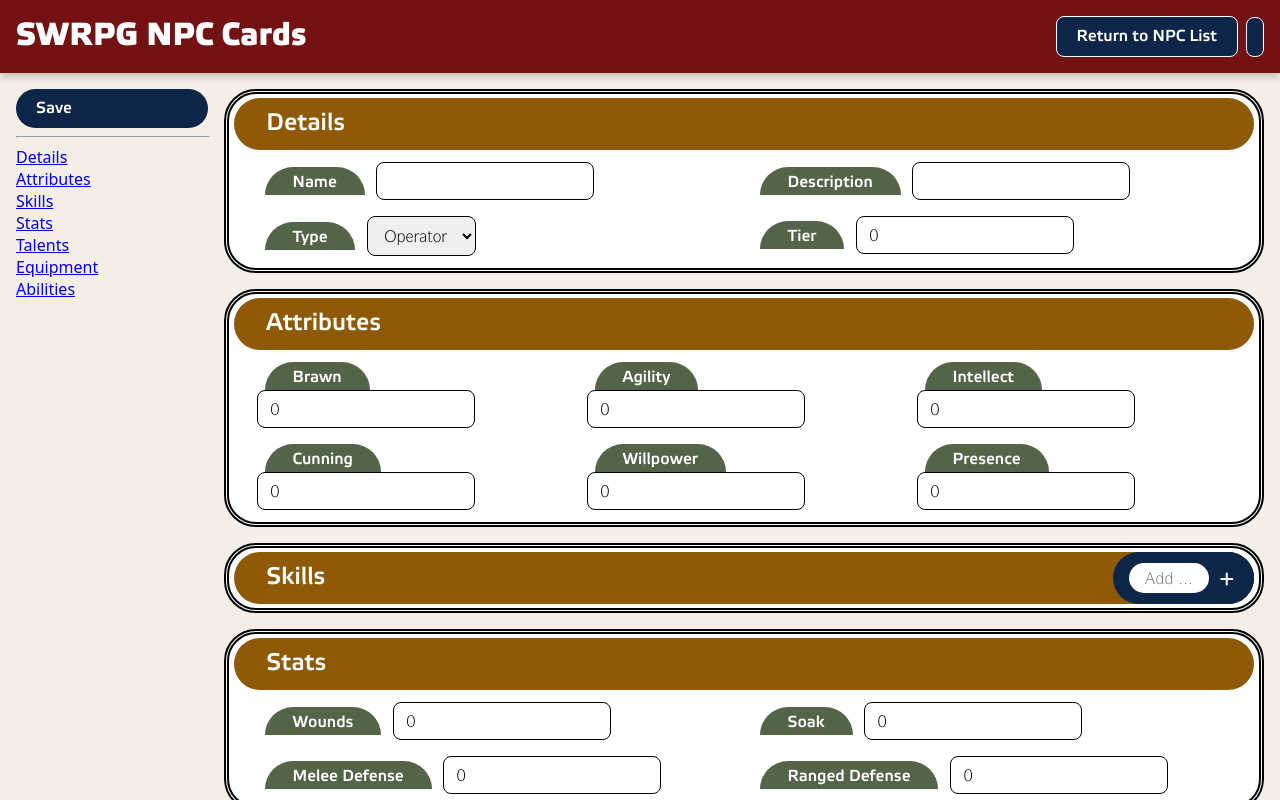
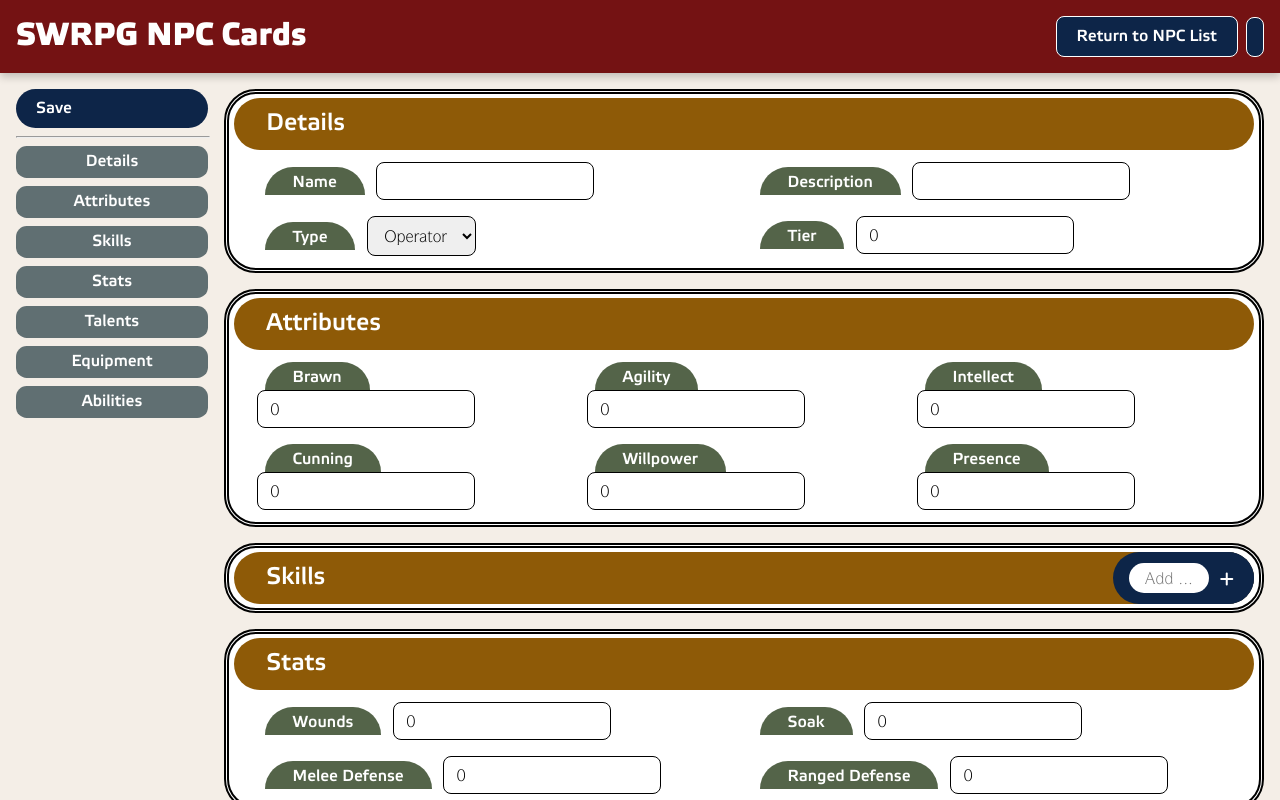
Before and after one commit to vlemoine/swrpg-cards, a SvelteKit app: page /editor in a window 1280 px wide. Both pictures are taken after a click on the button "Add NPC". Shown: the top 800 px of the page. Built offline with nearby package versions, Linux system fonts and the light colour scheme; some icons are missing.

Commit message:
textarea and section styling

```diff
--- /dev/null
+++ b/src/lib/common/FormTextarea.svelte
@@ -0,0 +1,49 @@
+<script lang="ts">
+	interface Props {
+		short?: boolean;
+		title: string;
+		value: unknown;
+	}
+
+	let { short, title,  value = $bindable('') }: Props = $props();
+	const id = $derived(`${title}-input`);
+	const classes = ['text-field'];
+	$effect(() => {
+		if (short) classes.push('short');
+	});
+</script>
+
+<div class={classes.join(' ')}>
+	<label for={id}>{title}</label>
+	<textarea bind:value {id}></textarea>
+</div>
+
+<style>
+	.text-field {
+		font-size: 1rem;
+		label {
+			background: var(--gray);
+			border-radius: 2rem 2rem 0 0;
+			color: #fff;
+			corner-shape: bevel;
+			font: 1rem/1 'Elektra Medium Pro';
+			margin: 0 calc(1rem / 16 * 7.5);
+			padding: 0.5rem 1.75rem 0.25rem;
+			display: inline-block;
+		}
+		textarea {
+			border-radius: 0.5rem;
+			border: calc(1rem / 32 * 3) solid #000;
+			corner-shape: bevel;
+			font-size: 1rem;
+			padding: 0.5rem 0.75rem;
+			width: stretch;
+			font: 1rem 'ITC Symbol Book';
+			field-sizing: content;
+			&:focus {
+				box-shadow: var(--outline);
+				outline: none;
+			}
+		}
+	}
+</style>
--- a/src/lib/common/button.svelte
+++ b/src/lib/common/button.svelte
@@ -9,11 +9,12 @@
 		color?: string;
 		type?: 'button' | 'submit' | 'reset' | null;
 		title?: string;
+		center?: boolean;
 	}
-	let { children, onclick, hex, color, type = 'button', title }: Props = $props();
+	let { children, onclick, hex, color, type = 'button', title, center }: Props = $props();
 </script>
 
-<button {type} {onclick} class:hex style:--button-color={color} {title}
+<button {type} {onclick} class:hex class:center style:--button-color={color} {title}
 	><span>{@render children()}</span></button
 >
 
@@ -33,6 +34,9 @@
 			border-radius: 0.5rem;
 			border: 1px solid white;
 		}
+		&.center {
+			justify-content: center;
+		}
 		&:hover {
 			background-color: color-mix(in oklab, var(--button-color, var(--navy)), white 10%);
 		}
--- a/src/routes/editor/CardForm.svelte
+++ b/src/routes/editor/CardForm.svelte
@@ -1,12 +1,13 @@
 <script lang="ts">
 	import Button from '$lib/common/Button.svelte';
+	import FormDatalist from '$lib/common/FormDatalist.svelte';
+	import FormInput from '$lib/common/FormInput.svelte';
+	import FormSelect from '$lib/common/FormSelect.svelte';
 	import { attributes, npcTypes, ranges, skills, weaponTypes } from '$lib/data/objects';
-	import Dice from '../Dice.svelte';
-	import FormSelect from '$lib/common/FormSelect.svelte';
 	import { NPC, Weapon, type Skill } from '$lib/data/types';
 	import Section from './Section.svelte';
-	import FormDatalist from '$lib/common/FormDatalist.svelte';
-	import FormInput from '$lib/common/FormInput.svelte';
+	import Dice from '../Dice.svelte';
+	import FormTextarea from '$lib/common/FormTextarea.svelte';
 
 	let { editData = $bindable(new NPC()), onSave = () => {} } = $props();
 	let EditData = $state(editData);
@@ -64,19 +65,47 @@
 			weapons: [...(EditData.weapons || []), new Weapon()]
 		};
 	};
+
+	let activeId: string | null = $state(null);
+	// onMount(() => {
+	// 	const sections = document.querySelectorAll('section[id]');
+	// 	const obs = new IntersectionObserver(
+	// 		(entries) => {
+	// 			// pick the most visible entry (or the first intersecting)
+	// 			let visible = Array.from(entries)
+	// 				.filter((e) => e.isIntersecting)
+	// 				.sort((a, b) => b.intersectionRatio - a.intersectionRatio)[0];
+	// 			if (visible) activeId = visible.target.id;
+	// 		},
+	// 		{
+	// 			rootMargin: '80px 0px 0px 0px',
+	// 			scrollMargin: '0px 0px -25% 0px',
+	// 			threshold: 0.5
+	// 		}
+	// 	);
+	// 	sections.forEach((s) => obs.observe(s));
+	// 	onDestroy(() => obs.disconnect());
+	// });
+	const sections = [
+		'Details',
+		'Attributes',
+		'Skills',
+		'Stats',
+		'Talents',
+		'Equipment',
+		'Abilities'
+	];
 </script>
 
 <div class="editor">
 	<aside class="form-sidebar">
 		<Button onclick={() => onSave(EditData)}>Save</Button>
 		<hr />
-		<a href="#details">Details</a>
-		<a href="#attributes">Attributes</a>
-		<a href="#skills">Skills</a>
-		<a href="#stats">Stats</a>
-		<a href="#talents">Talents</a>
-		<a href="#equipment">Equipment</a>
-		<a href="#abilities">Abilities</a>
+		{#each sections as section, i (i)}
+			<a href="#{section.toLowerCase()}" class:active={activeId === section.toLowerCase()}
+				>{section}</a
+			>
+		{/each}
 	</aside>
 
 	<form>
@@ -123,13 +152,16 @@
 			<FormInput title="Melee Defense" bind:value={EditData.defense[0]} short type="number" />
 			<FormInput title="Ranged Defense" bind:value={EditData.defense[1]} short type="number" />
 		</Section>
-		<Section name="Talents">
+		<Section name="Talents" columns="repeat(2, 1fr)">
 			{#snippet actions()}
 				<Button onclick={addTalent} title="Add Talent">
 					<i class="fa-sharp fa-solid fa-plus"></i>
 				</Button>
 			{/snippet}
 			{#each EditData.talents as talent, i (i)}
+				{#if i > 0}
+					<hr style="grid-column: span 2" />
+				{/if}
 				<FormInput title="Name" bind:value={talent.name} />
 				<FormInput title="Value" bind:value={talent.value} short />
 			{/each}
@@ -149,17 +181,19 @@
 					<FormInput title="Damage" bind:value={weapon.dmg} short type="number" />
 					<FormInput title="Crit" bind:value={weapon.crit} short type="number" />
 					<FormInput short title="Limited Ammo Count" bind:value={weapon.count} type="number" />
-					<h4>Weapon Qualities</h4>
-					{#each weapon.qualities as _quality, i (_quality)}
-						<FormInput title="Quality Name and Rating" bind:value={weapon.qualities[i]} />
-					{/each}
-					<button onclick={() => weapon.qualities.push('')}>Add Quality</button>
+					<div class="qualities">
+						<h4>Weapon Qualities</h4>
+						{#each weapon.qualities as _quality, i (_quality)}
+							<FormInput title="Quality Name and Rating" bind:value={weapon.qualities[i]} />
+						{/each}
+						<Button center onclick={() => weapon.qualities.push('')}>Add Quality</Button>
+					</div>
 					<hr />
 				</div>
 			{/each}
 			<FormInput title="Additional Gear" bind:value={EditData.gear} />
 		</Section>
-		<Section name="Abilities">
+		<Section name="Abilities" columns="repeat(2, 1fr)">
 			{#snippet actions()}
 				<Button onclick={addAbility} title="Add Ability">
 					<i class="fa-sharp fa-solid fa-plus"></i>
@@ -167,10 +201,13 @@
 			{/snippet}
 
 			{#each EditData.abilities as _ability, i (_ability)}
+				{#if i > 0}
+					<hr />
+				{/if}
 				<FormInput
 					title={`Ability ${i + 1} Name`}
 					bind:value={EditData.abilities[i].name}
-				/><FormInput
+				/><FormTextarea
 					title={`Ability ${i + 1} Text`}
 					bind:value={EditData.abilities[i].text}
 				/>{/each}
@@ -184,14 +221,31 @@
 		top: 5rem;
 		display: flex;
 		flex-direction: column;
+		gap: 0.5rem;
 		hr {
-			width: 100%;
+			margin: 0;
+		}
+		a {
+			corner-shape: bevel;
+			border-radius: 0.67rem;
+			text-align: center;
+			font: 1rem/2 'Elektra Medium Pro';
+			background-color: color-mix(in oklab, transparent 25%, color-mix(in oklab, var(--gray), var(--navy)));
+			color: #fff;
+			text-decoration: none;
+			&.active {
+				background-color: var(--red);
+			}
 		}
 	}
 	form {
 		display: flex;
 		flex-direction: column;
 		gap: 1rem;
+	}
+	hr {
+		width: 100%;
+		grid-column: 1 / -1;
 	}
 
 	.skill-add {
@@ -207,6 +261,27 @@
 		display: flex;
 		align-items: center;
 	}
+	.weapon {
+		display: grid;
+		grid-template-columns: repeat(3, 1fr);
+		gap: 1rem;
+		.qualities {
+			grid-column: 1 / -1;
+		}
+		h4 {
+			margin: 0;
+			font: 1rem/1.5 'Elektra Medium Pro';
+		}
+		.qualities {
+			display: grid;
+			gap: 1rem;
+			padding: 1rem;
+			corner-shape: bevel;
+			border-radius: 1rem;
+			background-color: color-mix(in srgb, var(--brown) 10%, transparent);
+			border: .33rem double color-mix(in oklab, var(--brown), transparent);
+		}
+	}
 
 	.editor {
 		align-items: self-start;
```
